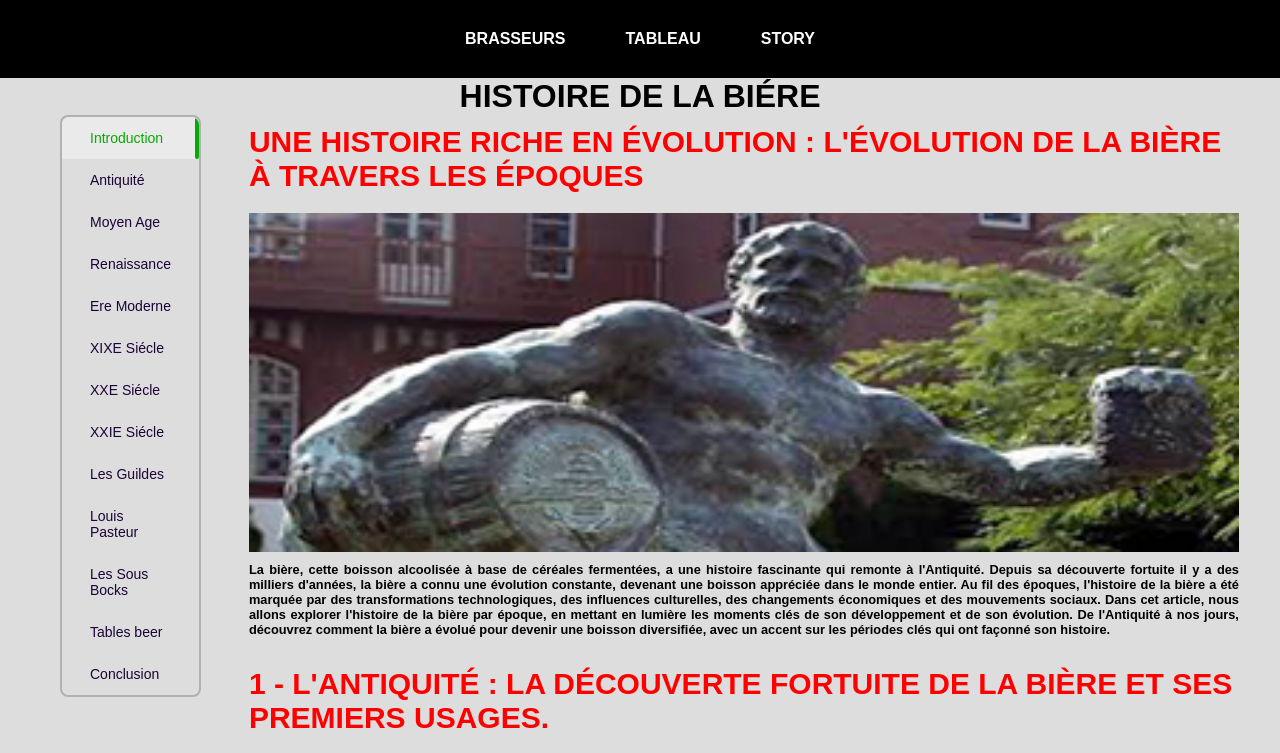
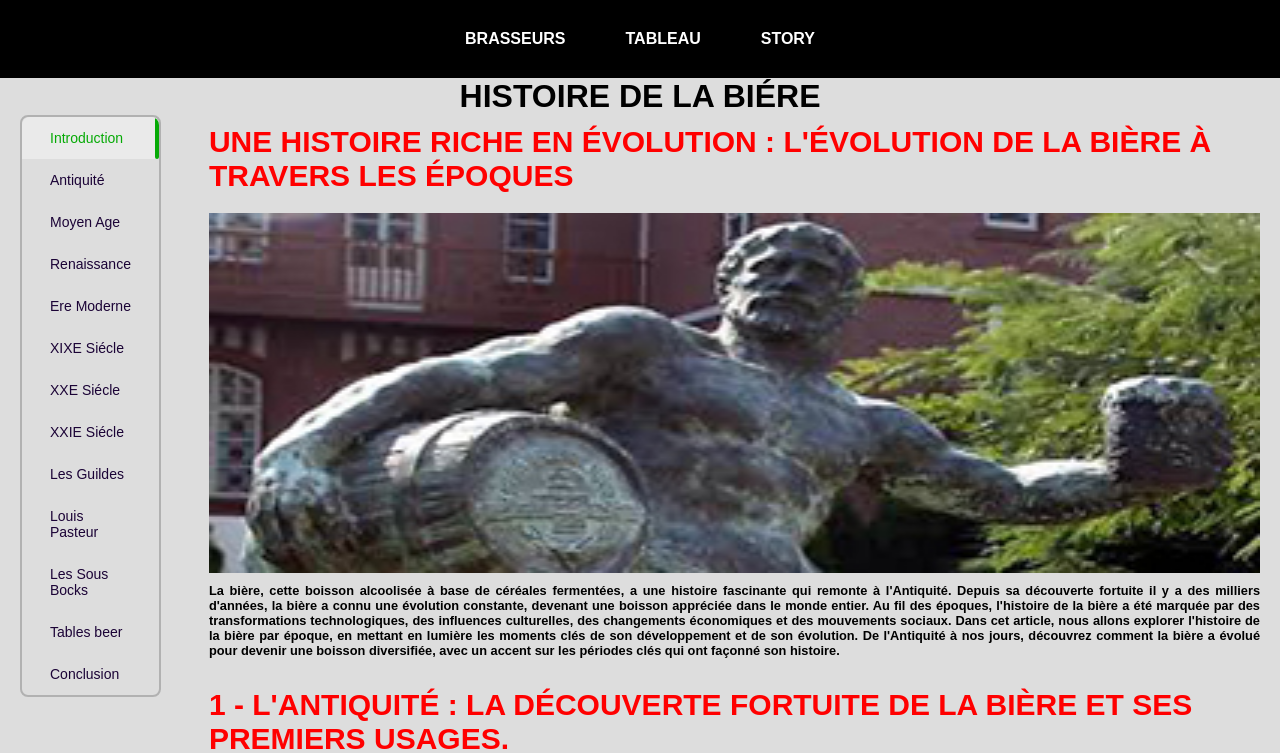
Before and after one commit to frameur/brasseurs, a React (Vite) app: page /histoire in a window 1280 px wide. Shown: the top 753 px of the page. Built offline with nearby package versions, Linux system fonts and the light colour scheme.

Commit message:
Update history.css

```diff
--- a/src/pages/history.css
+++ b/src/pages/history.css
@@ -12,7 +12,7 @@ h2 {
   }
 
   .documentation-container {
-    max-width: 1200px;
+    /* max-width: 1200px; */
     top: 20%;
     margin: 0 auto;
     display: flex;
```
